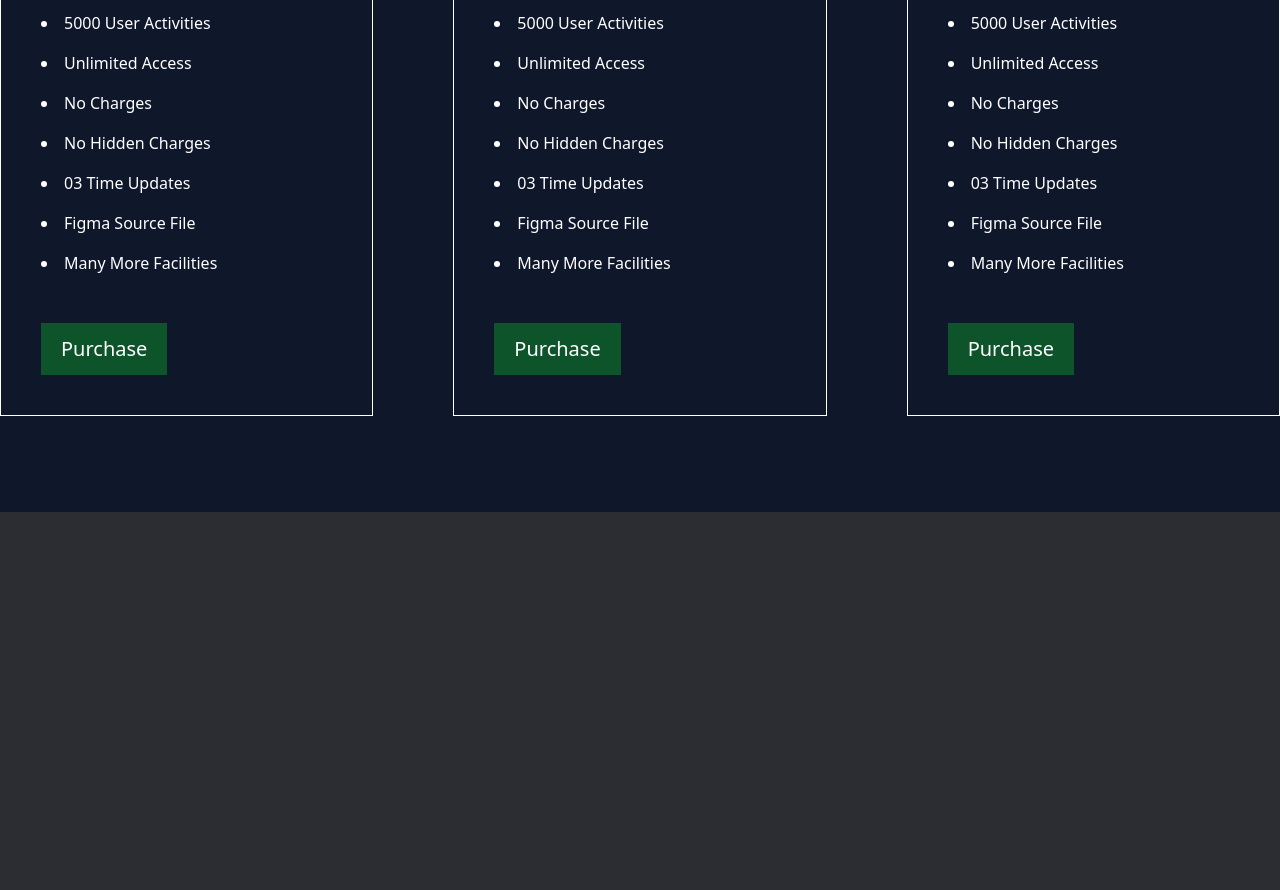
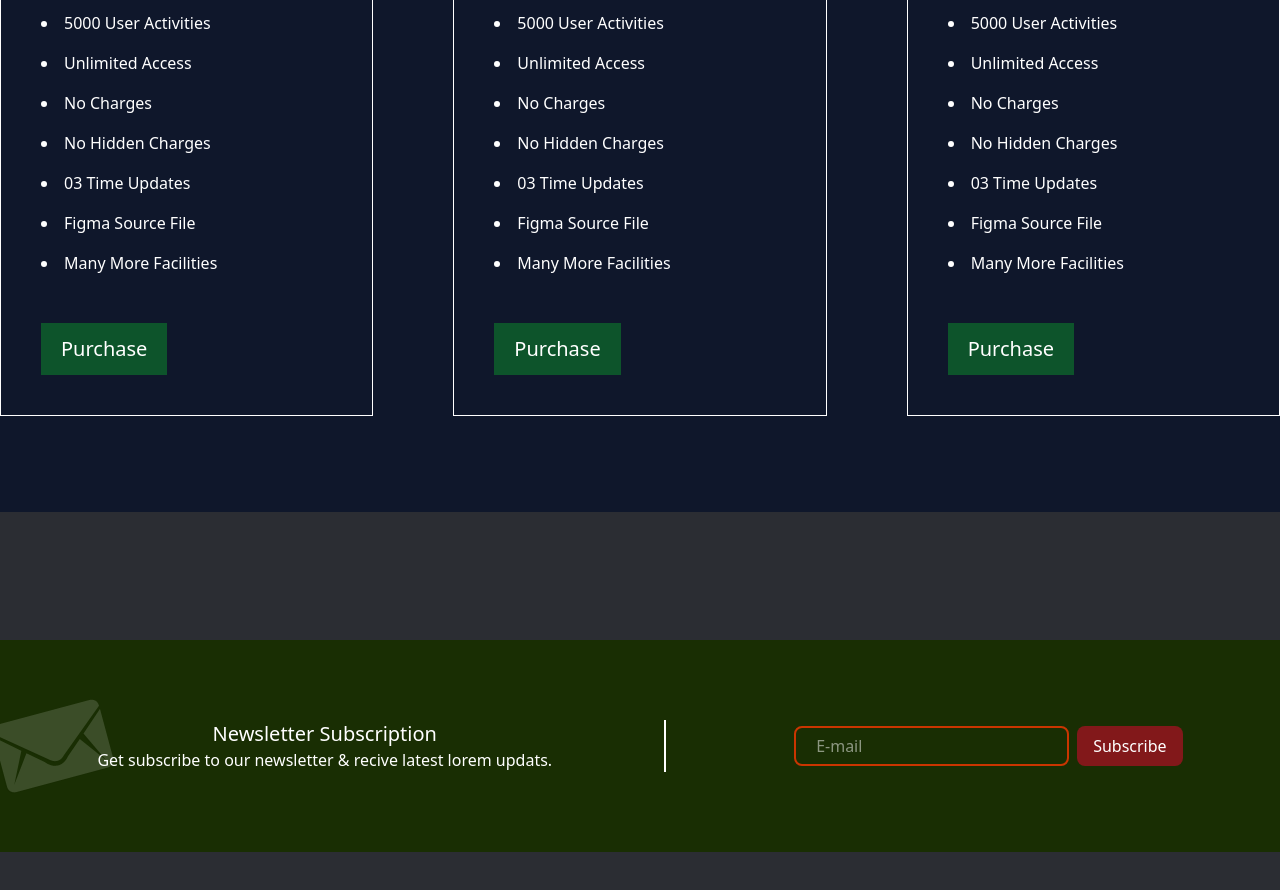
Before and after one commit to farhans101/basic-tailwindcss-projects, a plain HTML site: page index.html in a window 1280 px wide. Shown: the part 3279-4169 px from the top of the page. Before the commit the page ends 3871 px from the top, so only its background shows below. Drawn offline with nearby package versions, Linux system fonts and the light colour scheme.

Commit message:
subscribe section done

```diff
--- a/index.html
+++ b/index.html
@@ -237,6 +237,22 @@
 
             </div>
         </section>
+
+        <section class="bg-no-repeat bg-left bg-lime-950 my-10 sm:my-16 md:my-20 lg:my-32 py-10 sm:py-16 md:py-20"
+            style="background-image: url(images/images/subscribe-bg.png);">
+            <div class="sm:flex justify-center items-center text-white gap-10 sm:gap-16 md:gap-20 lg:gap-32">
+
+                <div class="text-center m-3 sm:m-0 sm:border-r-2 sm:pr-28">
+                    <h2 class="text-xl">Newsletter Subscription</h2>
+                    <p>Get subscribe to our newsletter & recive latest lorem updats.</p>
+                </div>
+                <div class="flex justify-center items-center gap-2 ">
+                    <input class="h-10 border-2 border-orange-700 rounded-lg px-5" type="email" placeholder="E-mail">
+                    <button class="bg-red-900 px-4 py-2 hover:bg-red-600 transition rounded-lg">Subscribe</button>
+                </div>
+
+            </div>
+        </section>
     </main>
 </body>
 
```
